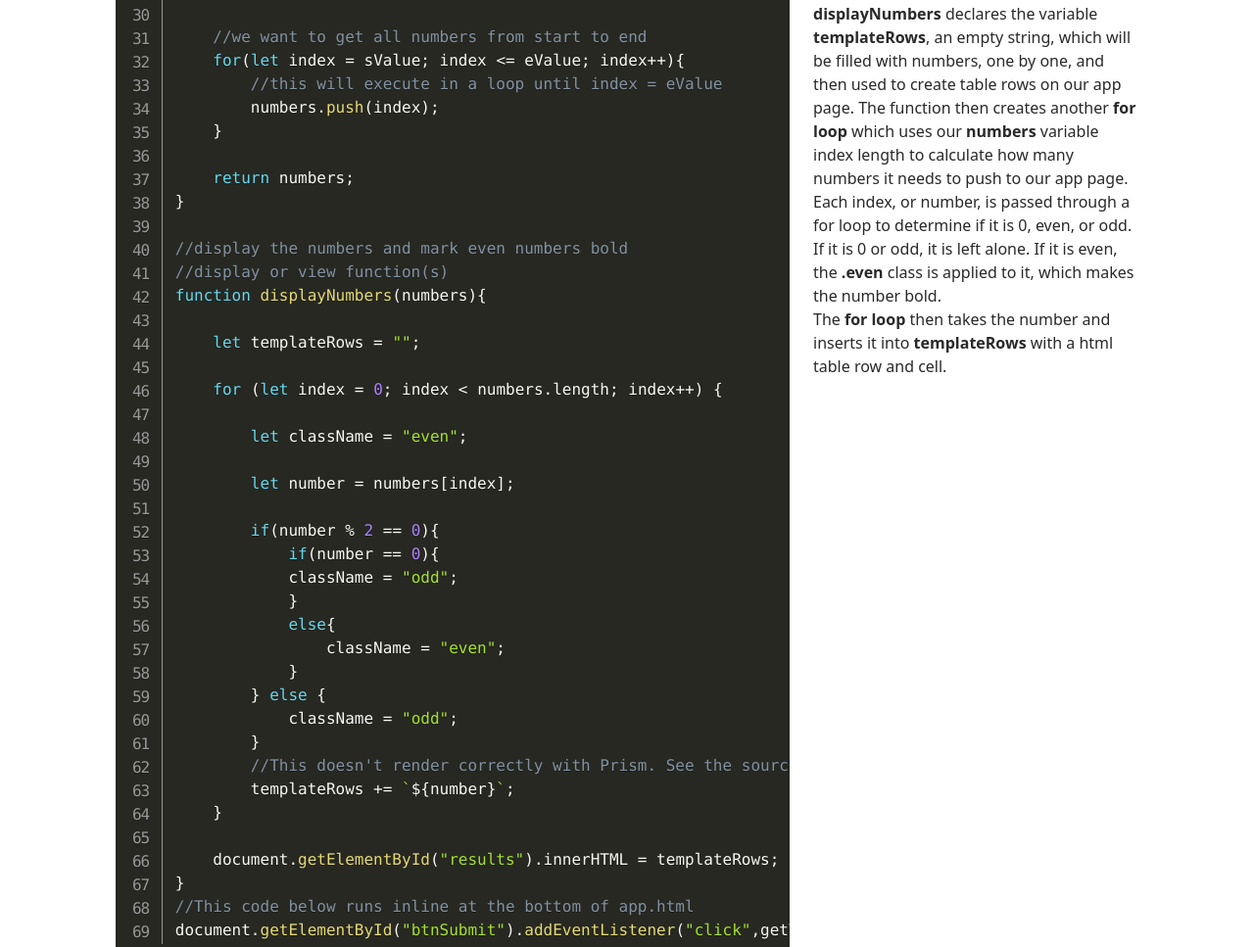
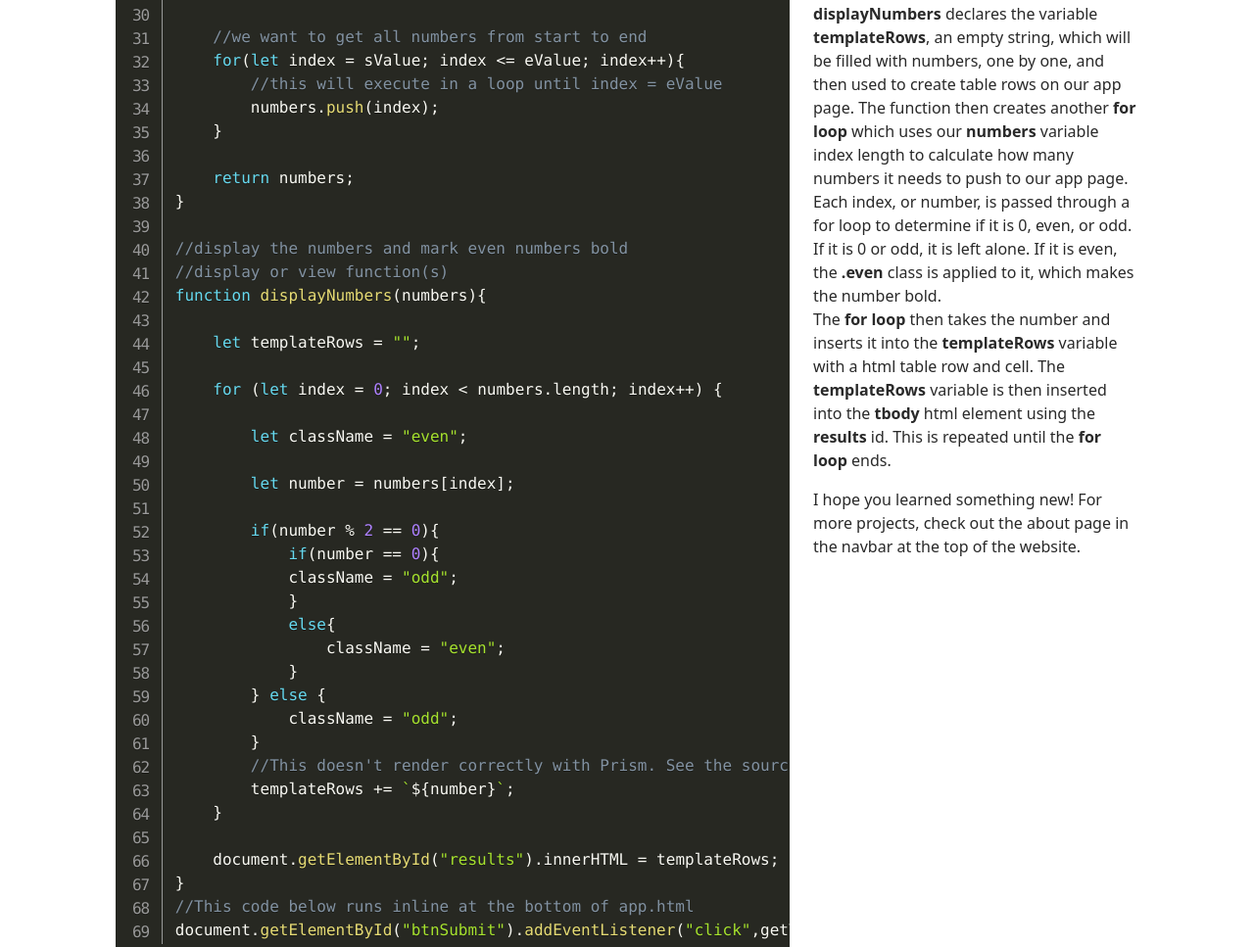
Before and after one commit to brendenbass/SpeedyCode, a plain HTML site: page code.html in a window 1280 px wide. Shown: the part 871-1838 px from the top of the page at 98% size. Drawn offline with nearby package versions, Linux system fonts and the light colour scheme.

Commit message:
Finished code explanation

```diff
--- a/code.html
+++ b/code.html
@@ -132,7 +132,8 @@
                 <h5>generateNumbers</h5>
                 <p><b>generateNumbers</b> takes in the values given to it by <b>getValues</b> and creates an array using a <b>for loop</b>. This array is contained within the <b>numbers</b> variable. <b>generateNumbers</b> then returns the <b>numbers</b> variable which allows us to use it in our next function, <b>displayNumbers</b>.</p>
                 <h5>displayNumbers</h5>
-                <p><b>displayNumbers</b> declares the variable <b>templateRows</b>, an empty string, which will be filled with numbers, one by one, and then used to create table rows on our app page. The function then creates another <b>for loop</b> which uses our <b>numbers</b> variable index length to calculate how many numbers it needs to push to our app page.<br>Each index, or number, is passed through a for loop to determine if it is 0, even, or odd. If it is 0 or odd, it is left alone. If it is even, the <b>.even</b> class is applied to it, which makes the number bold.<br>The <b>for loop</b> then takes the number and inserts it into <b>templateRows</b> with a html table row and cell.</p>
+                <p><b>displayNumbers</b> declares the variable <b>templateRows</b>, an empty string, which will be filled with numbers, one by one, and then used to create table rows on our app page. The function then creates another <b>for loop</b> which uses our <b>numbers</b> variable index length to calculate how many numbers it needs to push to our app page.<br>Each index, or number, is passed through a for loop to determine if it is 0, even, or odd. If it is 0 or odd, it is left alone. If it is even, the <b>.even</b> class is applied to it, which makes the number bold.<br>The <b>for loop</b> then takes the number and inserts it into the <b>templateRows</b> variable with a html table row and cell. The <b>templateRows</b> variable is then inserted into the <b>tbody</b> html element using the <b>results</b> id. This is repeated until the <b>for loop</b> ends.</p>
+                <p>I hope you learned something new! For more projects, check out the about page in the navbar at the top of the website.</p>
             </div>
         </div>
     </div>
```
